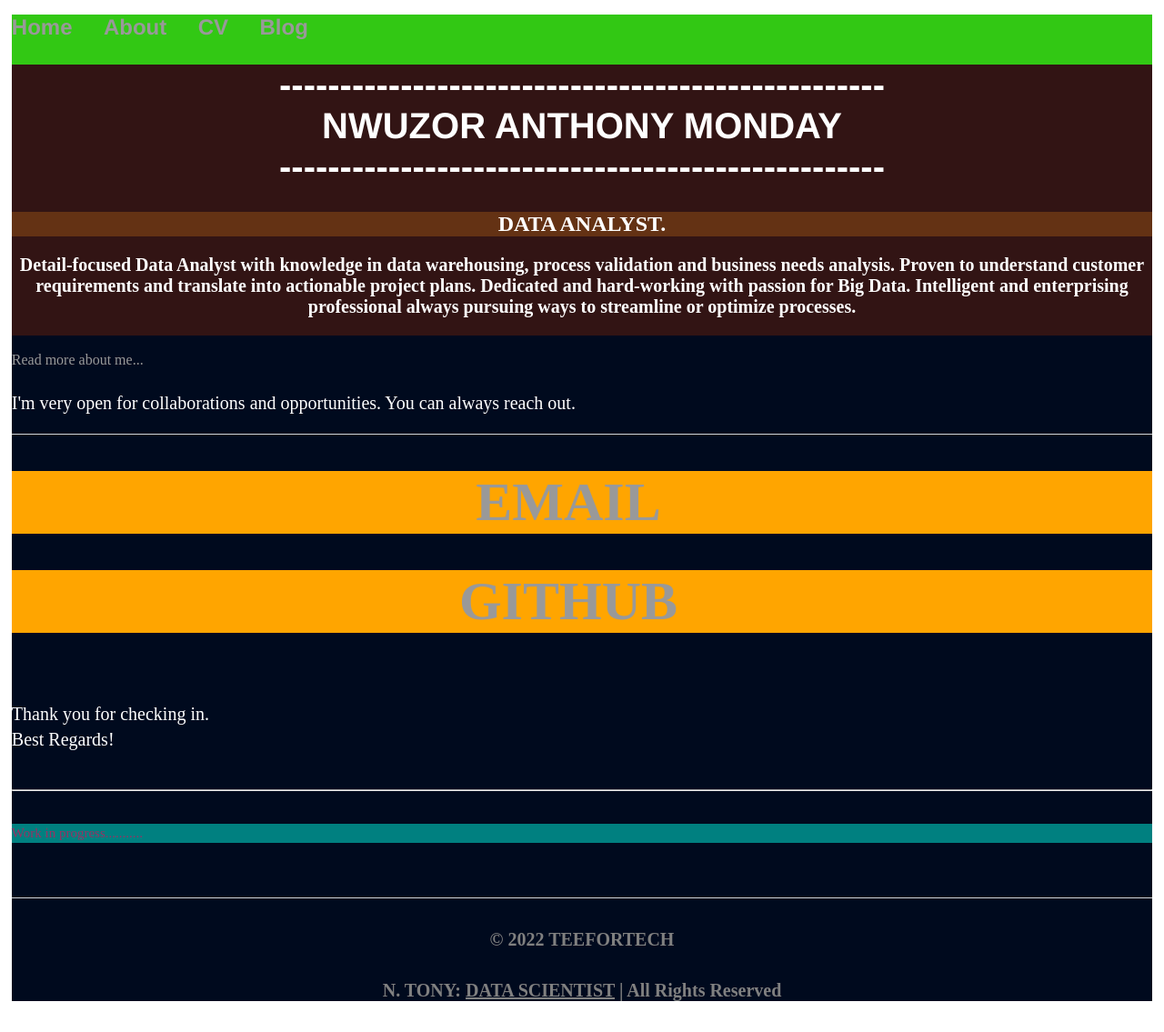
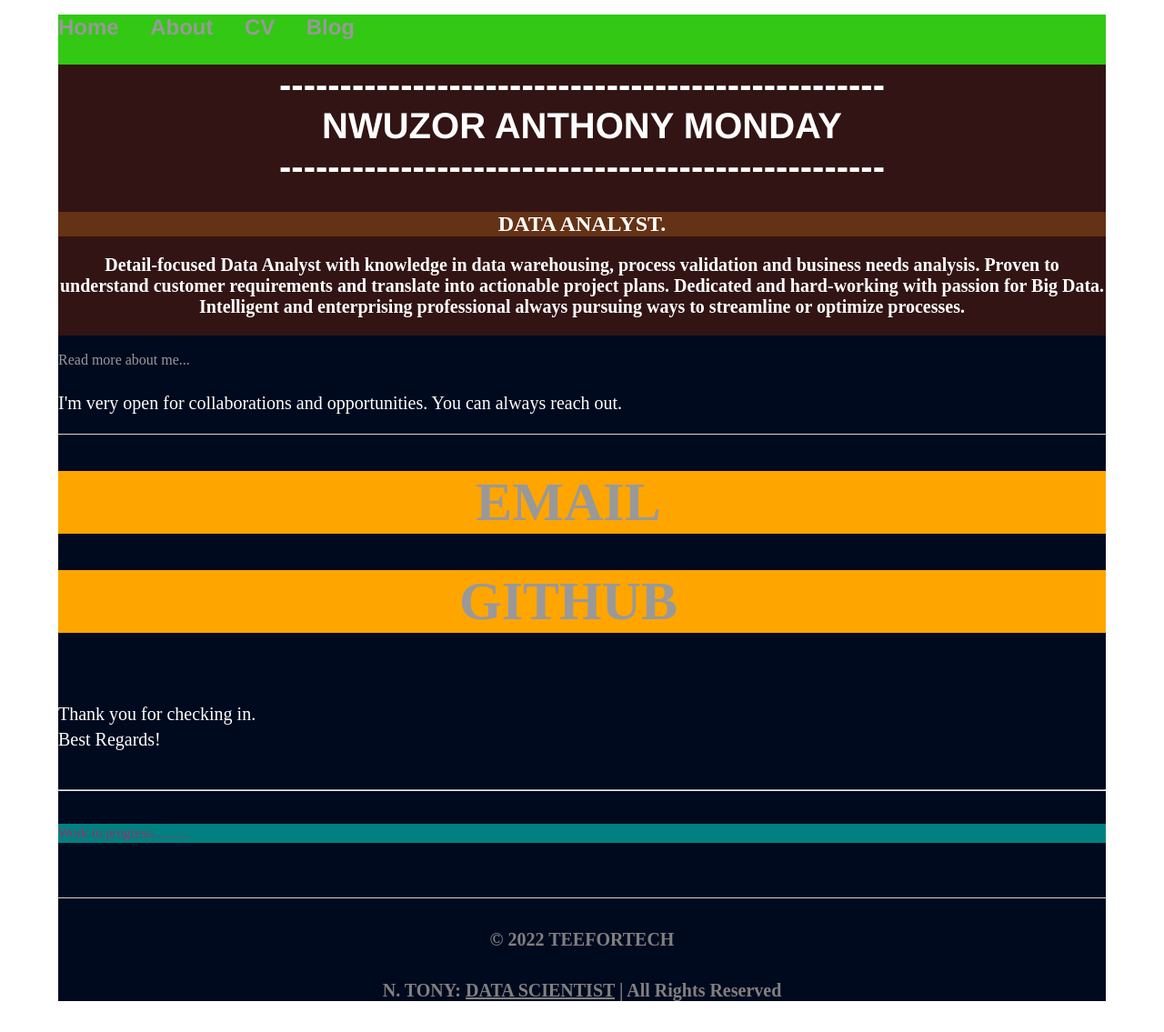
Before and after one commit to teefortech/teefortech.github.io, a Jekyll site: the page index.html, which Jekyll copies as it is, in a window 1280 px wide. Shown: the whole page at 91% size. Built offline with Jekyll 4.4.1, drawn with Linux system fonts in a browser that asks for light colours.

Commit message:
Update main.css

```diff
--- a/css/main.css
+++ b/css/main.css
@@ -1,6 +1,6 @@
 body {
     margin: 0px auto;
-    width: 98%;
+    width: 90%;
 }
 nav ul, footer ul {
     font-family:'Helvetica', 'Arial', 'Sans-Serif';
```
